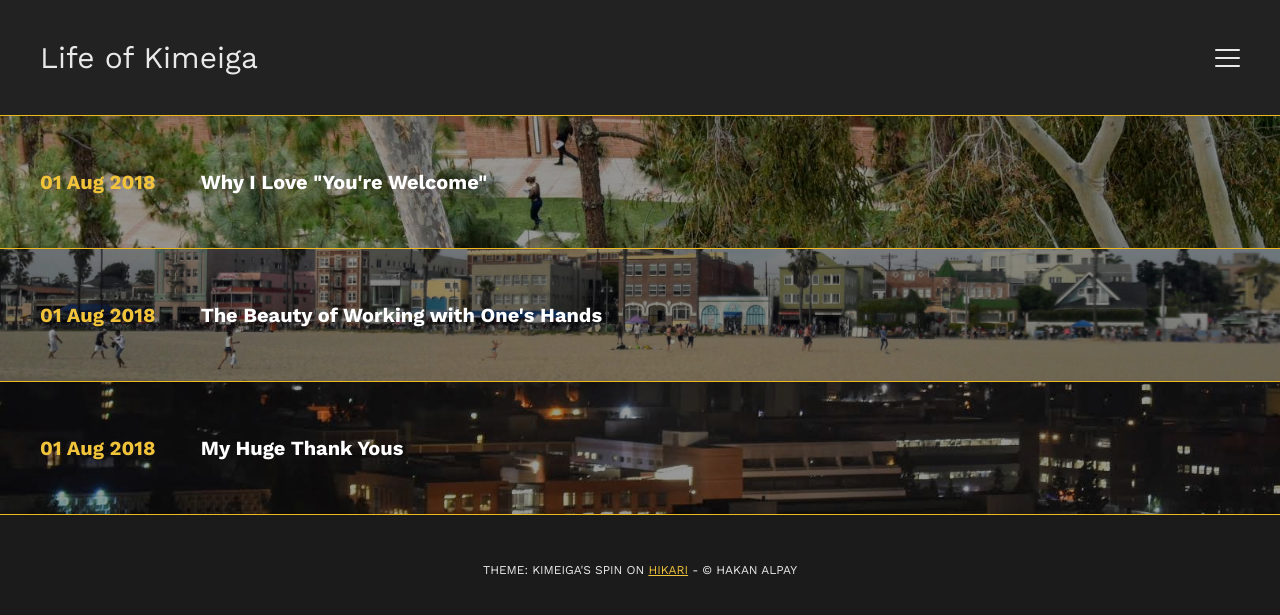
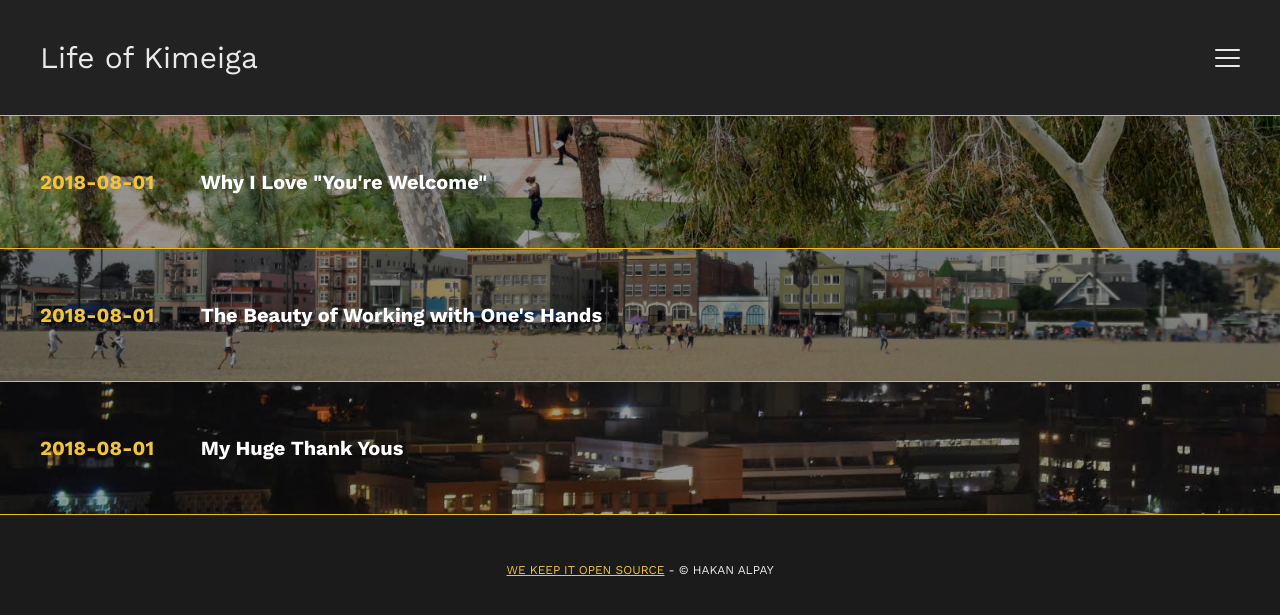
Before and after one commit to Kimeiga/life-of-kimeiga, a Jekyll site: the page built from index.html, in a window 1280 px wide. Shown: the top 615 px of the page. Built offline with Jekyll 4.4.1, drawn with Linux system fonts in a browser that asks for light colours; some web fonts are replaced; the list of posts is cut into pages by our own code.

Commit message:
new dates

```diff
--- a/_layouts/default.html
+++ b/_layouts/default.html
@@ -71,7 +71,7 @@
       </main>
 
       <footer>
-        <small>Theme: Kimeiga's spin on <a href="https://github.com/m3xm/hikari-for-Jekyll">hikari</a> - &copy; {{ site.author }}</small>
+        <small><a href="https://github.com/Kimeiga/blog">We keep it open source</a> - &copy; {{ site.author }}</small>
       </footer>
 
     </div>
--- a/_layouts/post.html
+++ b/_layouts/post.html
@@ -9,7 +9,7 @@ layout: default
       <div class="feat">
         <h5 class="page-date">
           <time datetime="{{ page.date | date_to_xmlschema }}" itemprop="datePublished">
-            {{ page.date | date_to_long_string }}
+            {{ page.date | date_to_xmlschema | slice: 0, 10 }}
           </time>
         </h5>
       </div>
--- a/index.html
+++ b/index.html
@@ -15,7 +15,7 @@ title: Homepage
           <article class="inner">
             <time datetime="{{ post.date | date_to_xmlschema }}"
                 itemprop="datePublished">
-              {{ post.date | date_to_string }}
+              {{ post.date | date_to_xmlschema | slice: 0, 10 }}
             </time>
             <p itemprop="name headline">{{ post.title }}</p>
           </article>
```
Also changed, not shown: README.md.
